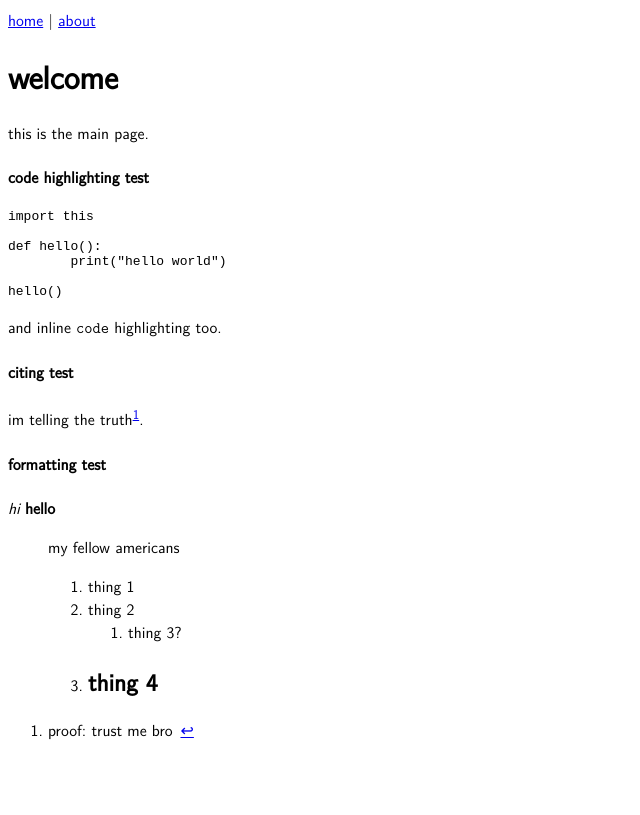
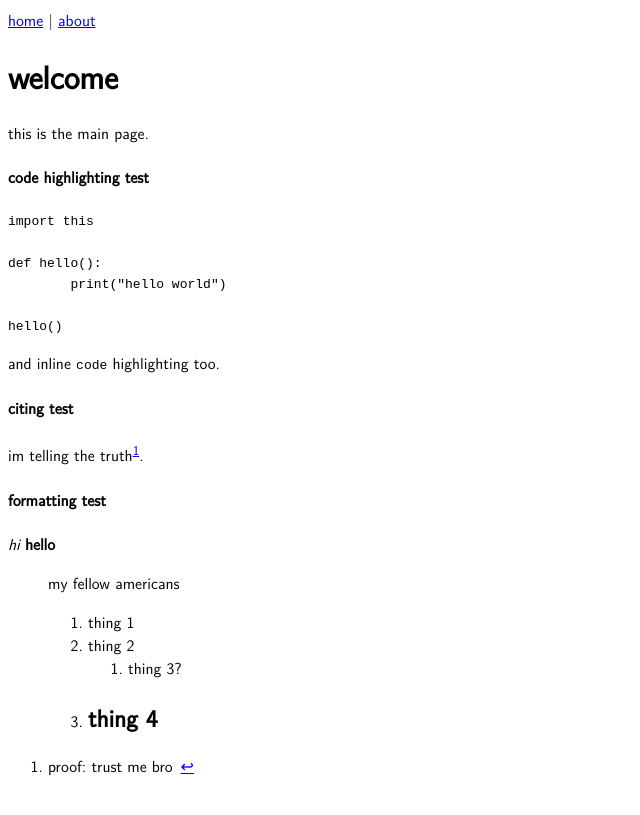
Before and after one commit to harperawl/home, a Jekyll site: the page built from index.md, in a window 1280 px wide. Shown: the top 815 px of the page, without its empty margins (0-640 px from the left). Built offline with Jekyll 4.4.1, drawn with Linux system fonts in a browser that asks for light colours.

Commit message:
try something else: fix it

```diff
--- a/assets/css/styles.css
+++ b/assets/css/styles.css
@@ -12,6 +12,6 @@
 	font-family: "LatinModernSans", sans-serif;
 }
 
-.highlighter-rouge {
+.highlight {
 	font-family: "LatinModernMono", monospace;
 }
```
